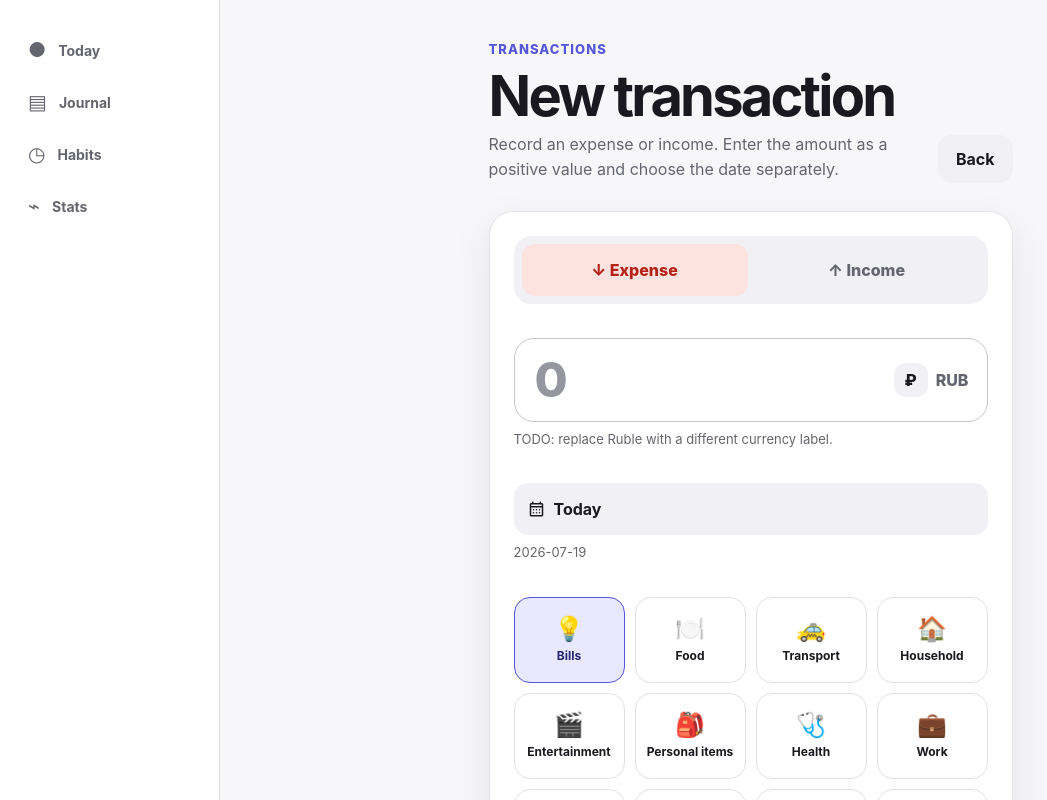
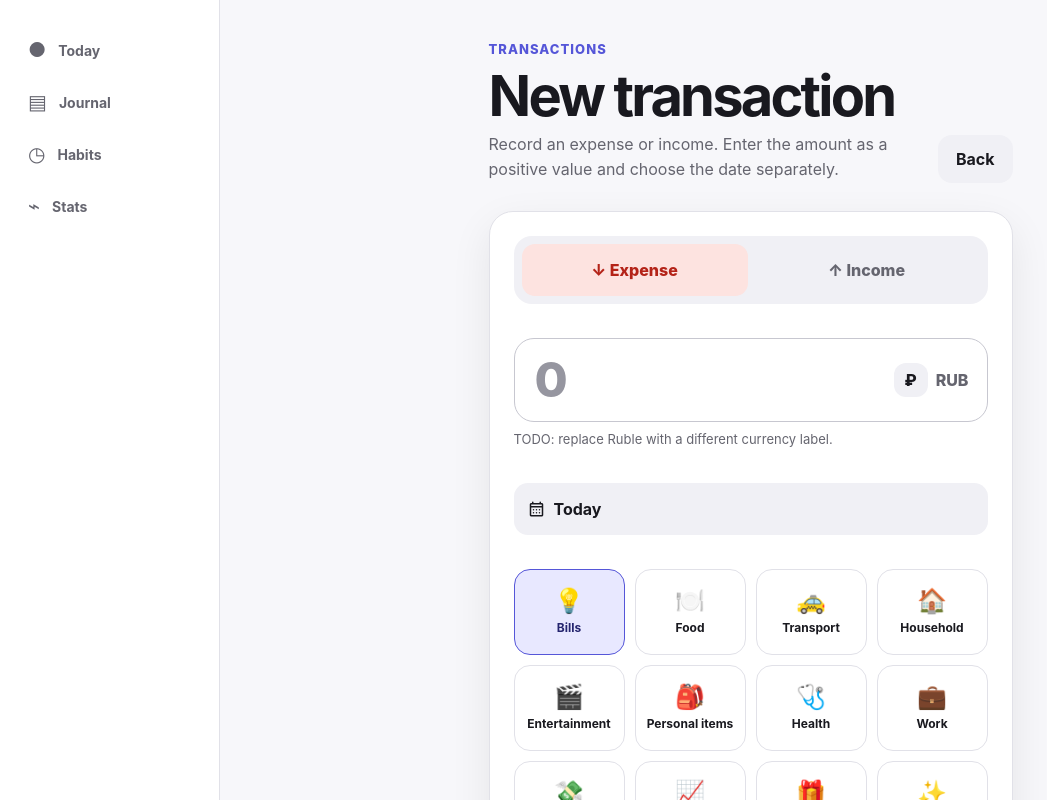
Before and after one commit to EugeneNail/lifeline, a React (Vite) app in the folder internal/presentation/http/web/: page /transactions/new in a window 1280 px wide. Shown: the top 800 px of the page, without its empty margins (0-1047 px from the left). Built offline with nearby package versions, Linux system fonts and the light colour scheme.

Commit message:
fix(web): transaction day navigation

```diff
--- a/internal/presentation/http/web/src/components/transactions/DailyTransactions.tsx
+++ b/internal/presentation/http/web/src/components/transactions/DailyTransactions.tsx
@@ -43,7 +43,7 @@ export function DailyTransactions({ dateKey, dateLabel, transactions }: DailyTra
     }, 0)
 
     return (
-        <section className="daily-transactions" id="transactions">
+        <section className="daily-transactions">
             <div className="daily-transactions__header">
                 <div>
                     <h2 className="daily-transactions__title">Expenses</h2>
--- a/internal/presentation/http/web/src/pages/CreateTransactionPage/CreateTransactionPage.tsx
+++ b/internal/presentation/http/web/src/pages/CreateTransactionPage/CreateTransactionPage.tsx
@@ -127,7 +127,7 @@ export function CreateTransactionPage() {
                 description,
             })
             .then(() => {
-                navigate(`/dates/${formatDateFieldValue(selectedDate)}#transactions`)
+                navigate(`/dates/${formatDateFieldValue(selectedDate)}`)
             })
             .catch((error) => {
                 if (axios.isAxiosError(error) && error.response?.status === 422) {
@@ -228,9 +228,6 @@ export function CreateTransactionPage() {
                                 <GoogleIcon icon={GoogleIcons.CalendarMonth} size={18}/>
                                 {selectedDateLabel}
                             </Button>
-                            <div className="create-transaction-page__helper-text">
-                                {formatDateFieldValue(selectedDate)}
-                            </div>
                         </Section>
 
                         <Section>
```
